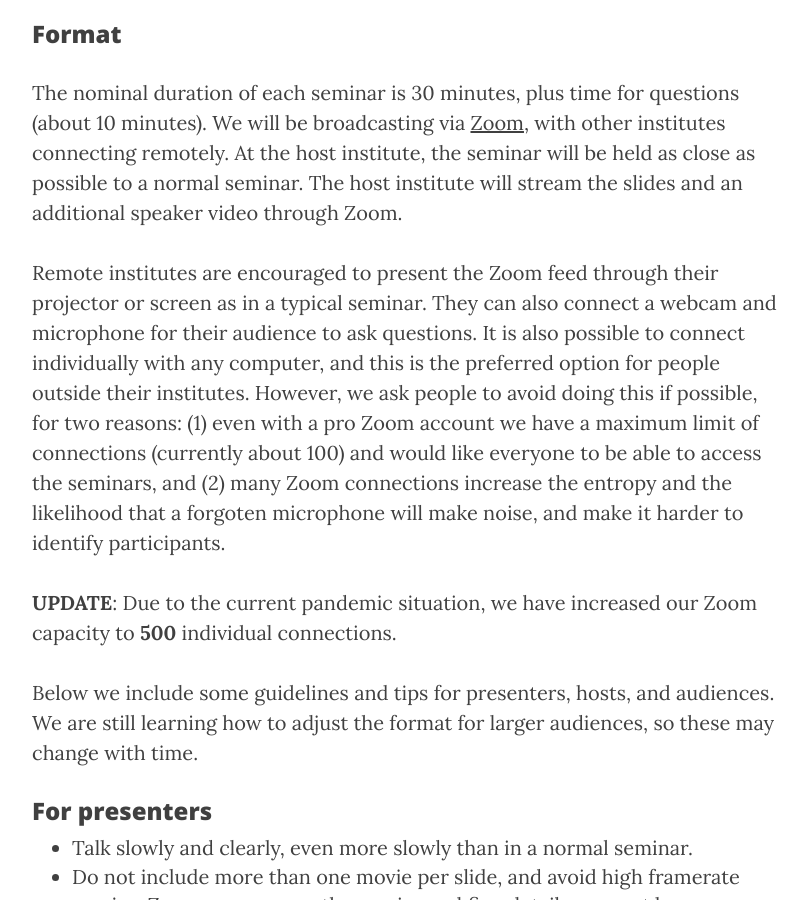
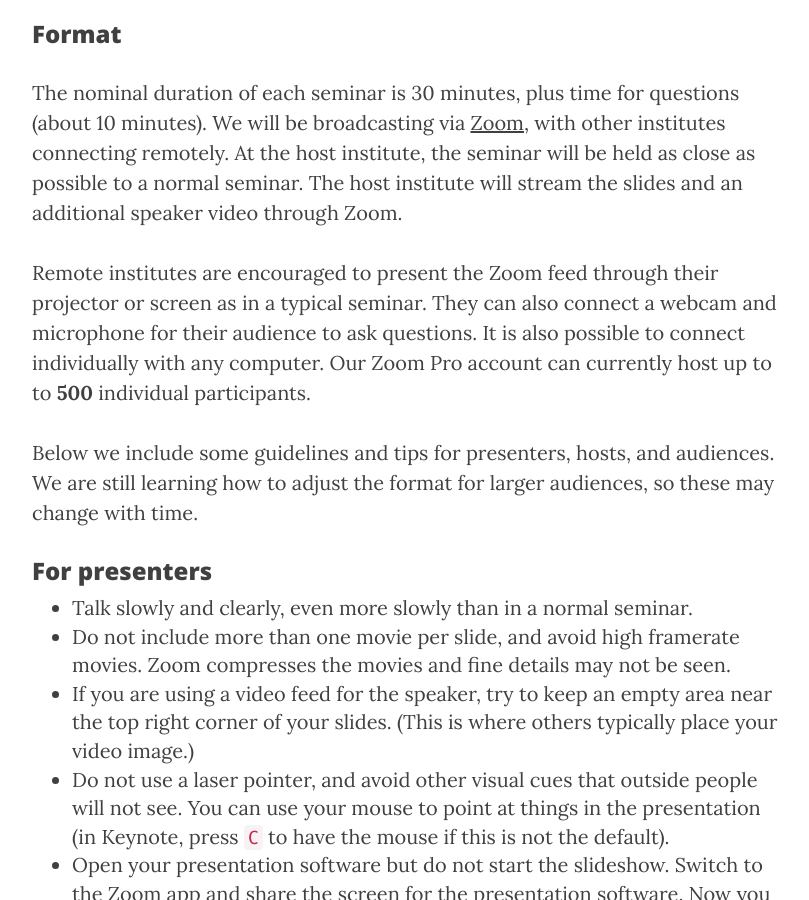
Before and after one commit to ITA-Solar/espos, a Jekyll site: the page built from guidelines.md, in a window 1280 px wide and 900 px high, scrolled down 497 px. Shown: the whole window, without its empty margins (233-1042 px from the left). Built offline with Jekyll 4.4.1, drawn with Linux system fonts in a browser that asks for light colours; nearby versions of some CDN libraries.

Commit message:
Update guidelines.md

```diff
--- a/guidelines.md
+++ b/guidelines.md
@@ -8,9 +8,7 @@ header-img: "img/guidelines-bg.jpg"
 
 The nominal duration of each seminar is 30 minutes, plus time for questions (about 10 minutes). We will be broadcasting via [Zoom](https://zoom.us), with other institutes connecting remotely. At the host institute, the seminar will be held as close as possible to a normal seminar. The host institute will stream the slides and an additional speaker video through Zoom.
 
-Remote institutes are encouraged to present the Zoom feed through their projector or screen as in a typical seminar. They can also connect a webcam and microphone for their audience to ask questions. It is also possible to connect individually with any computer, and this is the preferred option for people outside their institutes. However, we ask people to avoid doing this if possible, for two reasons: (1) even with a pro Zoom account we have a maximum limit of connections (currently about 100) and would like everyone to be able to access the seminars, and (2) many Zoom connections increase the entropy and the likelihood that a forgoten microphone will make noise, and make it harder to identify participants.
-
-**UPDATE**: Due to the current pandemic situation, we have increased our Zoom capacity to **500** individual connections.
+Remote institutes are encouraged to present the Zoom feed through their projector or screen as in a typical seminar. They can also connect a webcam and microphone for their audience to ask questions. It is also possible to connect individually with any computer. Our Zoom Pro account can currently host up to to **500** individual participants.
 
 Below we include some guidelines and tips for presenters, hosts, and audiences. We are still learning how to adjust the format for larger audiences, so these may change with time.
 
```
